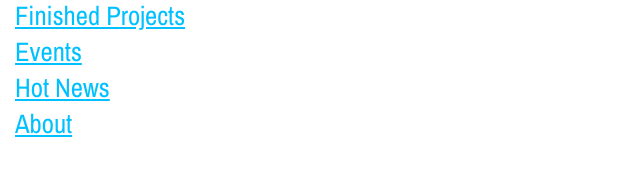
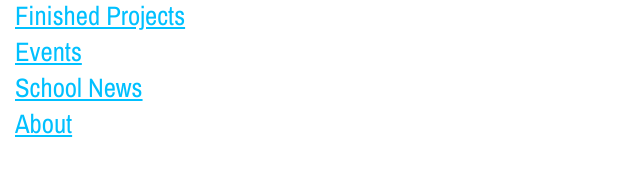
Before and after one commit to 1337h4x/student, a plain HTML site: page index.html in a window 1280 px wide. Shown: the part 365-540 px from the top of the page, 0-640 px from the left. Drawn offline with nearby package versions, Linux system fonts and the light colour scheme.

Commit message:
Formality Increase

```diff
--- a/index.html
+++ b/index.html
@@ -90,7 +90,7 @@ padding:0 5px;
 <li><a href="#">Projects in Progress</a></li>
   <li><a href="#">Finished Projects</a></li>
 <li><a href="#">Events</a></li>
-<li><a href="#">Hot News</a></li>
+<li><a href="#">School News</a></li>
 <li><a href="#">About</a></li>
 </ul>
 </li>
```
